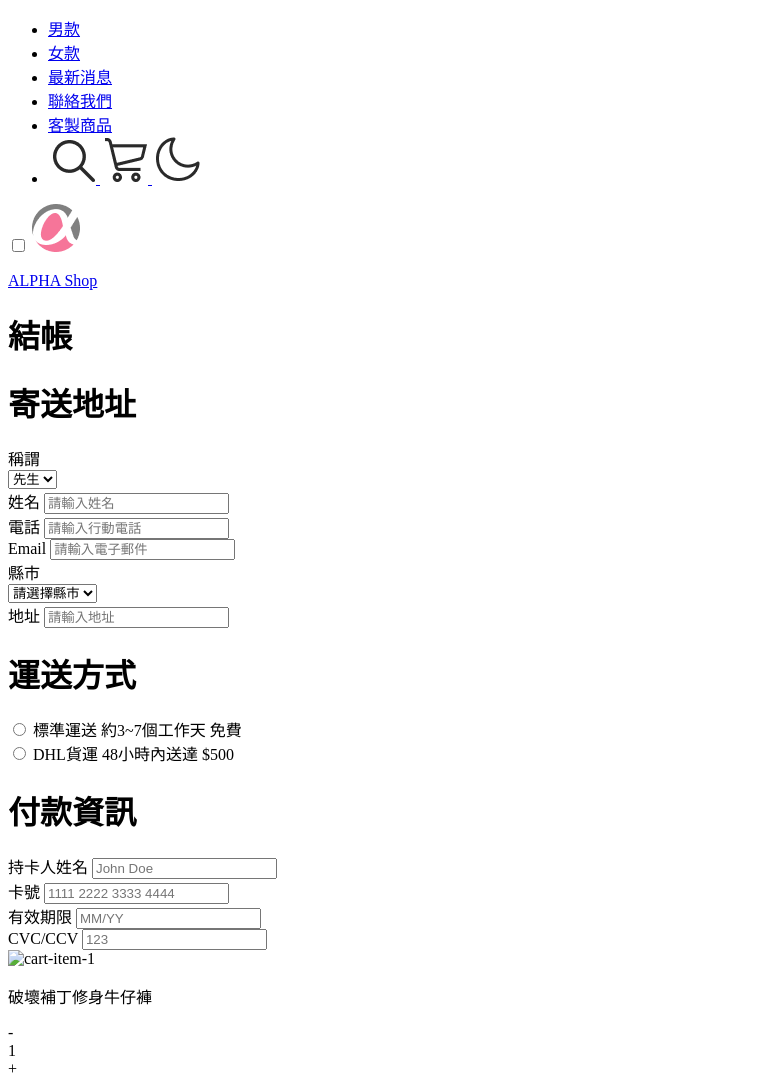
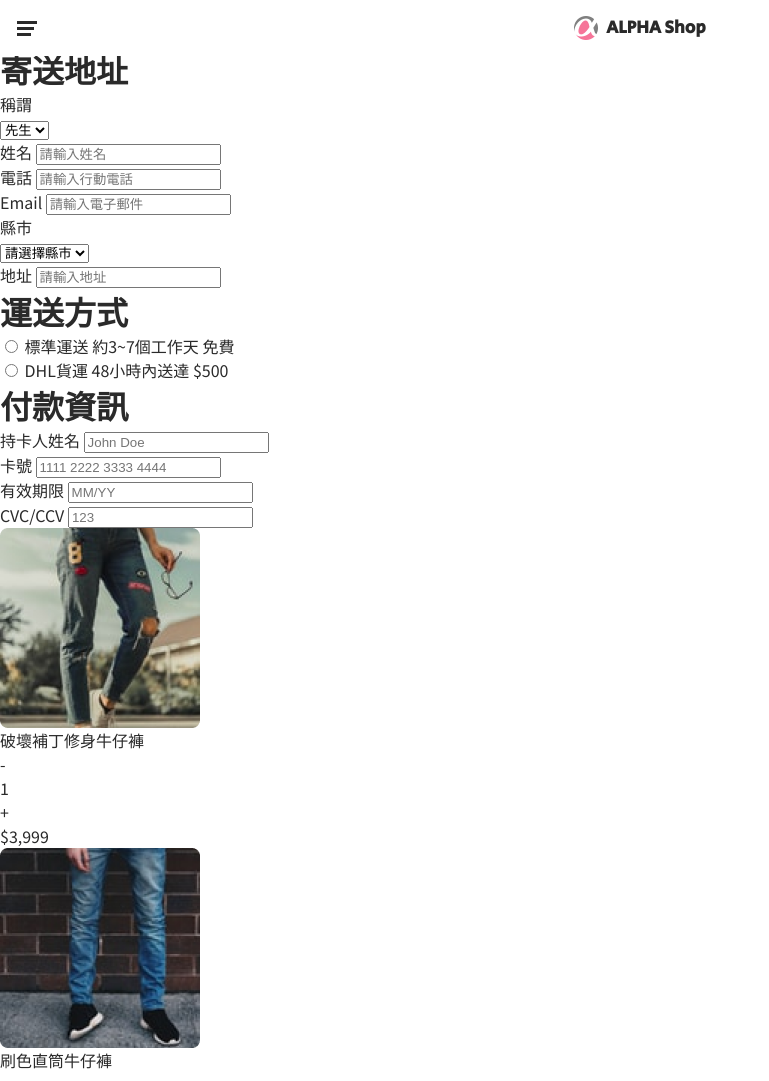
Before and after one commit to imabby0508/shopping-cart, a plain HTML site: page index.html in a window 1280 px wide. Shown: the top 1081 px of the page, without its empty margins (0-769 px from the left). Drawn offline with Linux system fonts and the light colour scheme.

Commit message:
add basic css setting and modify navbar css

```diff
--- a/index.html
+++ b/index.html
@@ -5,10 +5,14 @@
   <meta http-equiv="X-UA-Compatible" content="IE=edge">
   <meta name="viewport" content="width=device-width, initial-scale=1.0">
   <title>Shopping Cart</title>
-  <link rel="stylesheet" href="./style.css" />
+  <link rel="preconnect" href="https://fonts.googleapis.com">
+  <link rel="preconnect" href="https://fonts.gstatic.com" crossorigin>
+  <link href="https://fonts.googleapis.com/css2?family=Anton&family=Noto+Sans+TC&family=Nunito+Sans&family=Secular+One&display=swap" rel="stylesheet">
+  <link rel="stylesheet" href="./scss/style.css" />
 </head>
 <body>
   <header>
+    <input type="checkbox" class="navbar-toggle" id="navbar-toggle">
     <!-- nav-list -->
     <nav class="nav">
       <ul class="nav-list">
@@ -28,7 +32,7 @@
           <a href="#" class="nav-list__link">客製商品</a>
         </li>
         <li class="nav-list__item">
-          <div class="icon-wrapper">
+          <div class="icon-wrapper d-flex justify-content-center">
             <a href="#" class="icon">
               <img src="/image/search-icon.png" alt="search">
             </a>
@@ -43,12 +47,11 @@
       </ul>
     </nav>
     <!-- hamburger -->
-    <input type="checkbox" class="navbar-toggle" id="navbar-toggle">
     <label for="navbar-toggle" class="navbar-toggle-label">
       <span class="hamburger"></span>
     </label>
     <!-- brand -->
-    <a href="#" class="navbar-brand">
+    <a href="#" class="navbar-brand d-flex justify-content-center">
       <img src="/image/brand-logo.png" alt="logo" class="brand__logo">
       <p class="brand__name">ALPHA Shop</p>
     </a>
@@ -243,8 +246,8 @@
     <!-- button -->
     <div class="button-panel">
       <div class="container">
-        <button class="btn-previous"><img src="image/arrow-previous.png" alt="previous">上一步</button>
-        <button class="btn-next">下一步<img src="image/arrow-next.png" alt="next"></button>
+        <button class="btn-previous"><img src="/image/arrow-previous.png" alt="previous">上一步</button>
+        <button class="btn-next">下一步<img src="/image/arrow-next.png" alt="next"></button>
       </div>
     </div>
   </main>
--- /dev/null
+++ b/scss/style.scss
@@ -0,0 +1,314 @@
+// reset css
+body {
+  margin: 0;
+  padding: 0;
+}
+
+* {
+  box-sizing: border-box;
+}
+
+html {
+  scroll-behavior: smooth;
+}
+
+h1,
+h2,
+h3,
+h4,
+h5,
+h6,
+p {
+  margin: 0;
+  padding: 0;
+}
+
+ul,
+ol,
+li {
+  list-style: none;
+  margin: 0;
+  padding: 0;
+}
+
+a,
+a:hover,
+a:focus {
+  text-decoration: none;
+}
+
+img {
+  // width: 100%;
+  // height: 100%;
+  display: block;
+}
+
+// basic setting
+$body-bg: #FFFFFF;
+$body-color: #2A2A2A;
+$border-color: rgba(42, 42, 42, 0.1);
+
+// basic setting : size
+$sizes: (
+  25: 25%,
+  50: 50%,
+  75: 75%,
+  100: 100%,
+);
+
+// 使用 @each 產出 css size 設定
+@each $prop, $abbrev in (width: w, height: h) {
+  @each $num, $val in $sizes {
+    .#{$abbrev}-#{$num} {
+      #{$prop}: $val;
+    }
+  }
+}
+
+// basic setting : spacer
+$spacer: 1rem;
+$spacers: (
+  0: 0,
+  1: (
+    $spacer * 0.25,
+  ),
+  2: (
+    $spacer * 0.5,
+  ),
+  3: (
+    $spacer * 0.75,
+  ),
+  4: $spacer,
+  5: (
+    $spacer * 1.25,
+  ),
+  6: (
+    $spacer * 1.5,
+  ),
+  7: (
+    $spacer * 1.75,
+  ),
+  8: (
+    $spacer * 2,
+  ),
+);
+
+// 使用 @each 產出 css spacer 設定
+@each $prop, $abbrev in (margin: m, padding: p) {
+  @each $num, $val in $spacers {
+    .#{$abbrev}-#{$num} {
+      #{$prop}: $val;
+    }
+    .#{$abbrev}t-#{$num} {
+      #{$prop}-top: $val;
+    }
+    .#{$abbrev}r-#{$num} {
+      #{$prop}-right: $val;
+    }
+    .#{$abbrev}b-#{$num} {
+      #{$prop}-bottom: $val;
+    }
+    .#{$abbrev}l-#{$num} {
+      #{$prop}-left: $val;
+    }
+    .#{$abbrev}x-#{$num} {
+      #{$prop}-right: $val;
+      #{$prop}-left: $val;
+    }
+    .#{$abbrev}y-#{$num} {
+      #{$prop}-top: $val;
+      #{$prop}-bottom: $val;
+    }
+  }
+}
+
+body {
+  height: 100%;
+  background: $body-bg;
+  color: $body-color;
+  font-family: "Noto Sans TC", sans-serif;
+  font-size: 16px;
+}
+// basic setting : display
+.d-none {
+  display: none;
+}
+
+.d-inline {
+  display: inline;
+}
+
+.d-inline-block {
+  display: inline-blockt;
+}
+
+.d-block {
+  display: block;
+}
+
+.d-flex {
+  display: flex;
+}
+// basic setting : flex-direction
+.flex-column {
+  flex-direction: column;
+}
+// basic setting : justify-content
+.justify-content-start {
+  justify-content: flex-start;
+}
+
+.justify-content-end {
+  justify-content: flex-end;
+}
+
+.justify-content-center {
+  justify-content: center;
+}
+
+.justify-content-between {
+  justify-content: space-between;
+}
+
+.justify-content-around {
+  justify-content: space-around;
+}
+// basic setting : align-content
+.align-content-start {
+  align-content: flex-start;
+}
+
+.align-content-end {
+  align-content: flex-end;
+}
+
+.align-content-center {
+  align-content: center;
+}
+// basic setting : align-items
+.align-items-start {
+  align-items: flex-start;
+}
+
+.align-items-end {
+  align-items: flex-end;
+}
+
+.align-items-center {
+  align-items: center;
+}
+// basic setting : text
+.text-center {
+  text-align: center;
+}
+
+.text-right {
+  text-align: right;
+}
+
+.text-left {
+  text-align: left;
+}
+// basic setting : cursor
+.cursor-pointer {
+  cursor: pointer;
+}
+
+// style start
+header {
+  position: fixed;
+  z-index: 999;
+  width: 100%;
+  height: 56px;
+  background: $body-bg;
+  text-align: center;
+}
+
+.nav {
+  position: absolute;
+  top: 100%;
+  width: 100%;
+  background: $body-bg;
+  transform: scale(1, 0);
+  transform-origin: top;
+  transition: transform 0.2s ease-out;
+  .nav-list__item {
+    border-bottom: 2px solid $border-color;
+    height: 72px;
+    line-height: 72px;
+    margin: 0 14.5px;
+    &:last-child {
+      border-bottom: none;
+    }
+    .nav-list__link {
+      color: $body-color;
+    }
+    .icon {
+      img {
+        height: 24px;
+        width: 24px;
+        margin: 24px;
+      }
+    }
+  }
+}
+
+.navbar-toggle {
+  visibility: hidden;
+  position: absolute;
+  &:checked ~.nav {
+    transform: scale(1, 1);
+    &.nav-list__item {
+      transition: opacity 0.2s ease-out 0.15s;
+      opacity: 1;
+    }
+  }
+}
+
+.navbar-toggle-label {
+  position: absolute;
+  top: 0px;
+  bottom: 0px;
+  left: 17px;
+  display: flex;
+  align-items: center;
+  .hamburger {
+    position: relative;
+    width: 17px;
+    height: 3px;
+    background: $body-color;
+    &::before, &::after {
+      content: "";
+      position: absolute;
+      left: 0;
+      background: $body-color;
+    }
+    &::after {
+      width: 14px;
+      height: 3px;
+      top: 6px;
+    }
+    &::before {
+      width: 20px;
+      height: 3px;
+      bottom: 6px;
+    }
+  }
+}
+
+.navbar-brand {
+  line-height: 56px;
+  margin: 16px 120px;
+  .brand__name {
+    color: $body-color;
+    font-family: "Secular One";
+    font-size: 1.1rem;
+    font-weight: 600;
+    line-height: 24px;
+    margin-left: 7.87px;
+  }
+  .brand__logo {
+    width: 24px;
+    height: 24px;
+  }
+}
```
Also changed, not shown: image/arrow-next.png (added), image/arrow-previous.png (added), image/cart-item-1.png (added), image/cart-item-2.png (added), scss/style.css (added), style.css (deleted), 1 other file.
